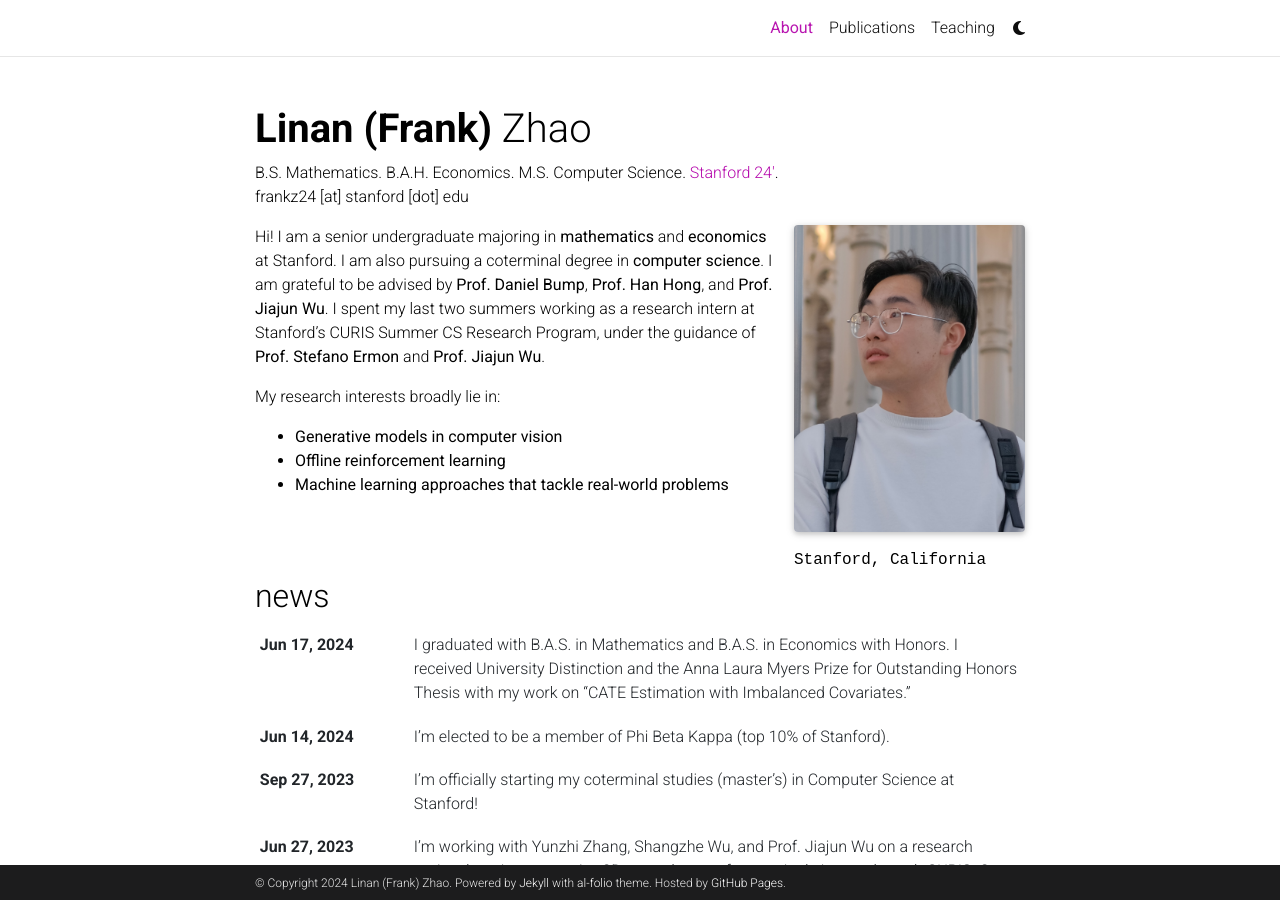
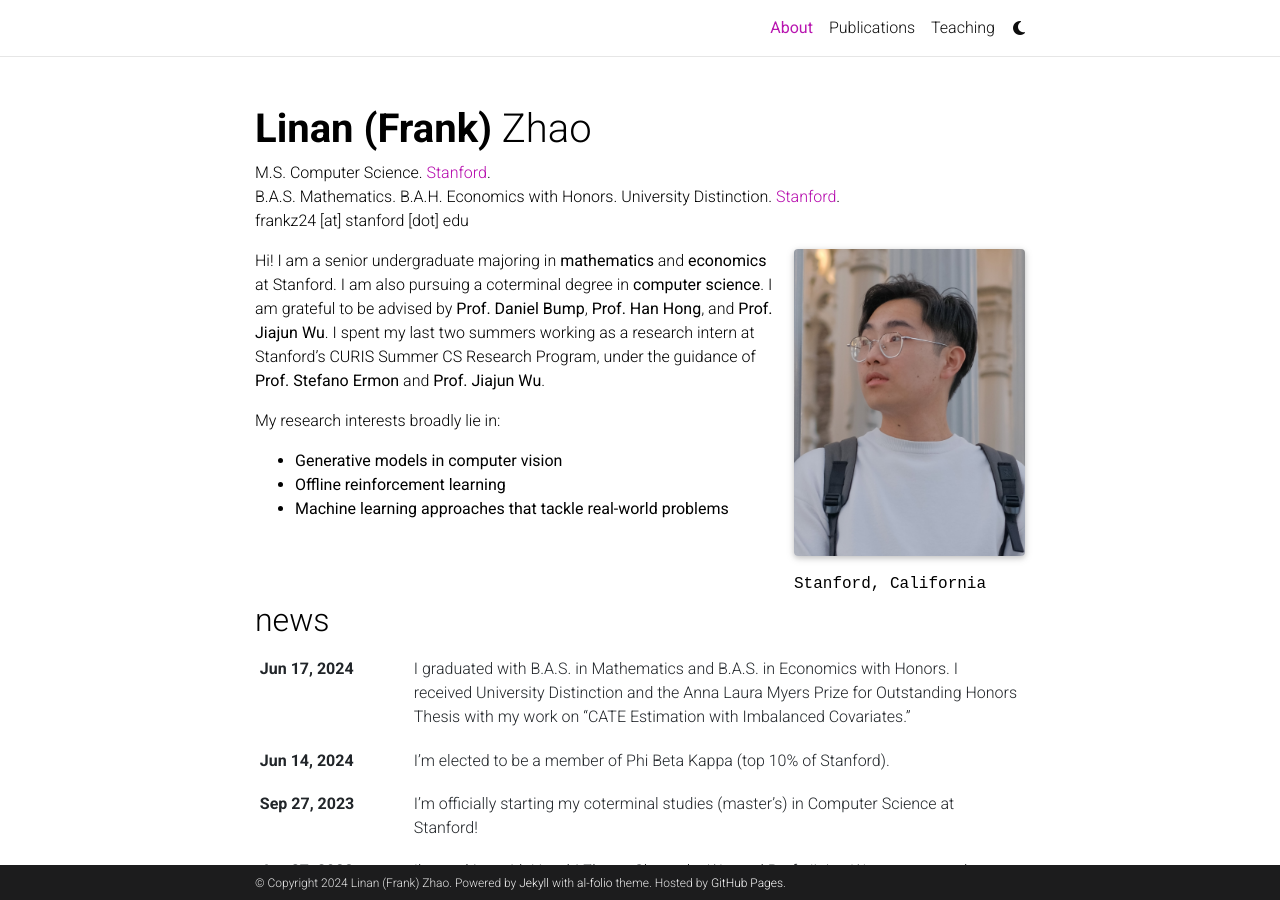
Before and after one commit to Frankz24/Frankz24.github.io, a Jekyll site: the page built from _pages/about.md, in a window 1280 px wide and 900 px high. Built offline with Jekyll 4.4.1, drawn with Linux system fonts in a browser that asks for light colours; full-size pictures stand in for the smaller copies a plugin makes; some web fonts are replaced; comment, search, counter and statistics services are not loaded; a style sheet for code colours, icons or effects is not loaded.

Commit message:
update about

```diff
--- a/_pages/about.md
+++ b/_pages/about.md
@@ -2,7 +2,7 @@
 layout: about
 title: About
 permalink: /
-subtitle: B.S. Mathematics. B.A.H. Economics. M.S. Computer Science. <a href='https://profiles.stanford.edu/linan-zhao'>Stanford 24'</a>. <br>frankz24 [at] stanford [dot] edu
+subtitle: M.S. Computer Science. <a href='https://profiles.stanford.edu/linan-zhao'>Stanford</a>. <br>B.A.S. Mathematics. B.A.H. Economics with Honors. University Distinction. <a href='https://profiles.stanford.edu/linan-zhao'>Stanford</a>. <br>frankz24 [at] stanford [dot] edu
 # <a href='#'>Affiliations</a>.
 
 profile:
```
